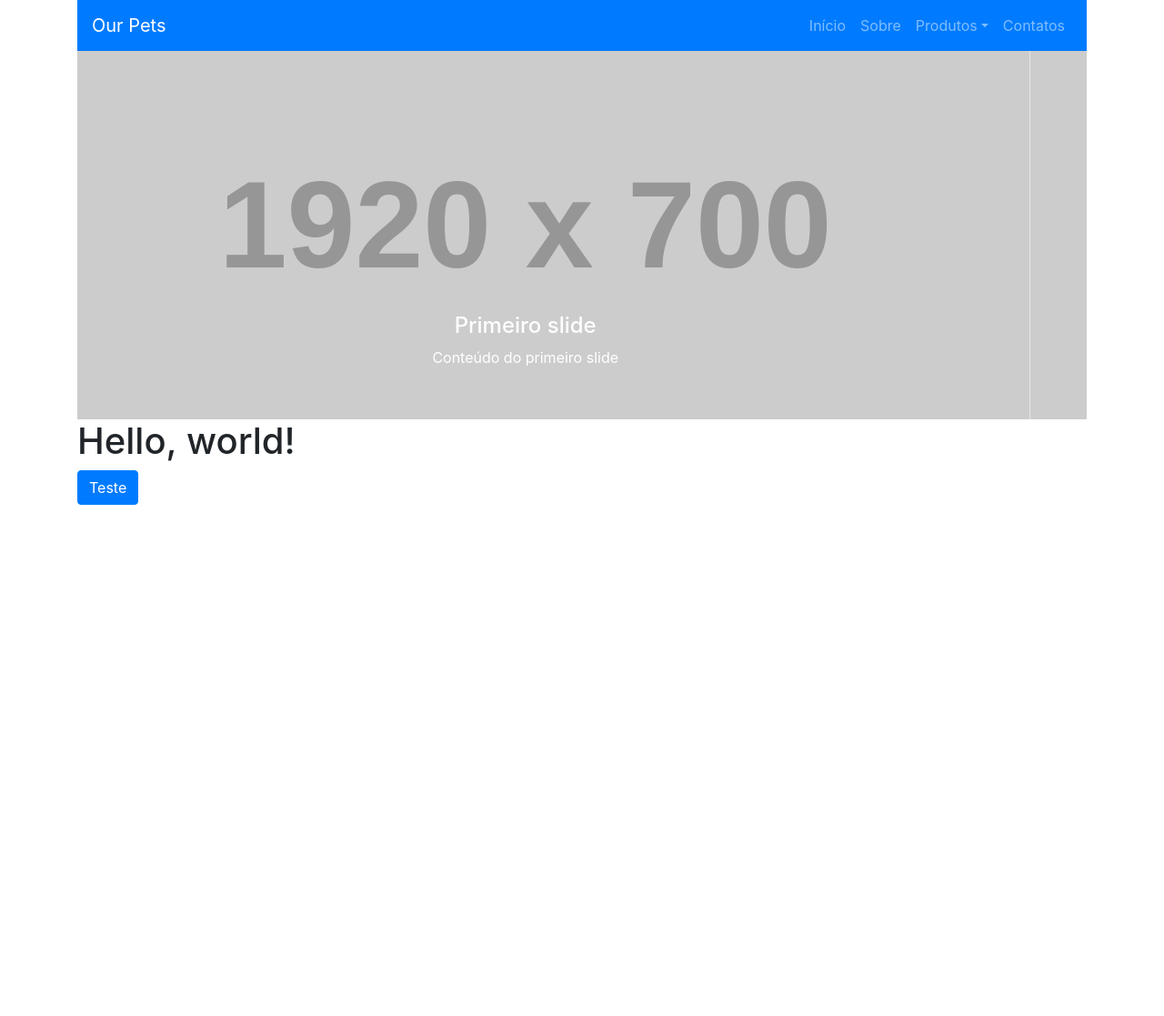
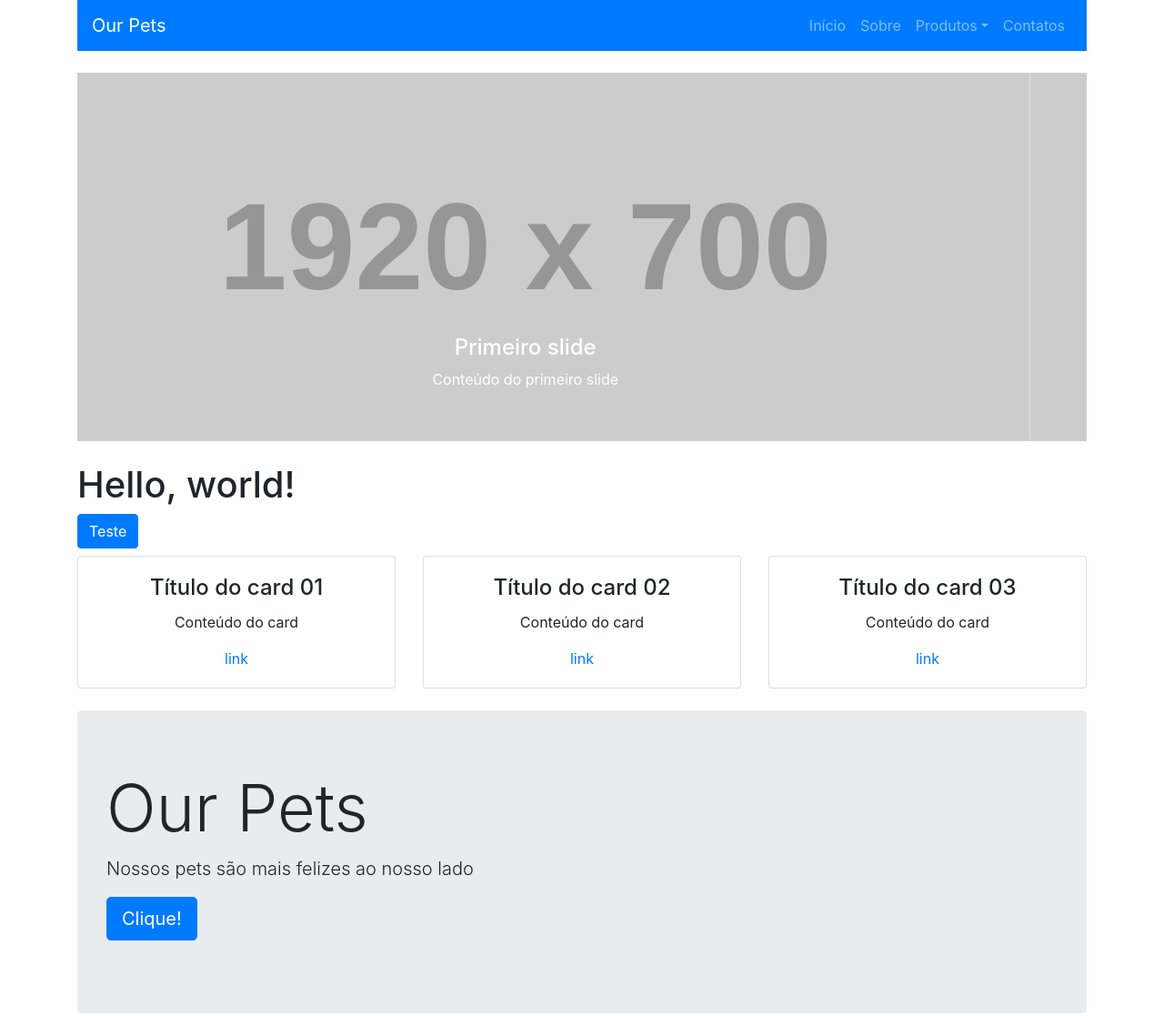
Before and after one commit to AyrtonLoks/Pets, a website: page site/index.html in a window 1280 px wide. Shown: the whole page at 91% size. Before the commit the page ends 800 px from the top, so only its background shows below. Drawn offline with Linux system fonts and the light colour scheme; placeholder pictures from the web are drawn by us.

Commit message:
Update index.html

```diff
--- a/site/index.html
+++ b/site/index.html
@@ -56,7 +56,7 @@
         </div>
       </nav>
 
-      <div id="carouselSite" class="carousel slide" data-ride="carousel">
+      <div id="carouselSite" class="carousel slide my-4" data-ride="carousel">
 
         <div class="carousel-inner">
 
@@ -104,7 +104,57 @@
       </div>
 
       <h1>Hello, world!</h1>
-      <a href="#" class="btn btn-primary">Teste</a>
+      <a href="#" class="btn btn-primary mb-2">Teste</a>
+
+      <div class="row">
+
+        <div class="col-sm-6 col-md-4 mb-4">
+
+          <div class="card">
+            <div class="card-body text-center">
+              <h4 class="card-title"> Título do card 01</h4>
+              <p class="card-text">Conteúdo do card</p>
+              <a href="#" class="card-link">link</a>
+            </div>
+          </div>
+
+        </div>
+
+        <div class="col-sm-6 col-md-4 mb-4">
+
+            <div class="card">
+              <div class="card-body text-center">
+                <h4 class="card-title"> Título do card 02</h4>
+                <p class="card-text">Conteúdo do card</p>
+                <a href="#" class="card-link">link</a>
+              </div>
+            </div>
+
+        </div>
+
+        <div class="col-sm-6 col-md-4 mb-4">
+
+          <div class="card">
+            <div class="card-body text-center">
+              <h4 class="card-title"> Título do card 03</h4>
+              <p class="card-text">Conteúdo do card</p>
+              <a href="#" class="card-link">link</a>
+            </div>
+          </div>
+
+        </div>
+
+      </div>
+
+      <div class="jumbotron">
+
+        <h1 class="display-3">Our Pets</h1>
+        <p class="lead">Nossos pets são mais felizes ao nosso lado</p>
+        <p>
+          <a class="btn btn-primary btn-lg" href="#">Clique!</a>
+        </p>
+
+      </div>
 
     </div>
 
```
